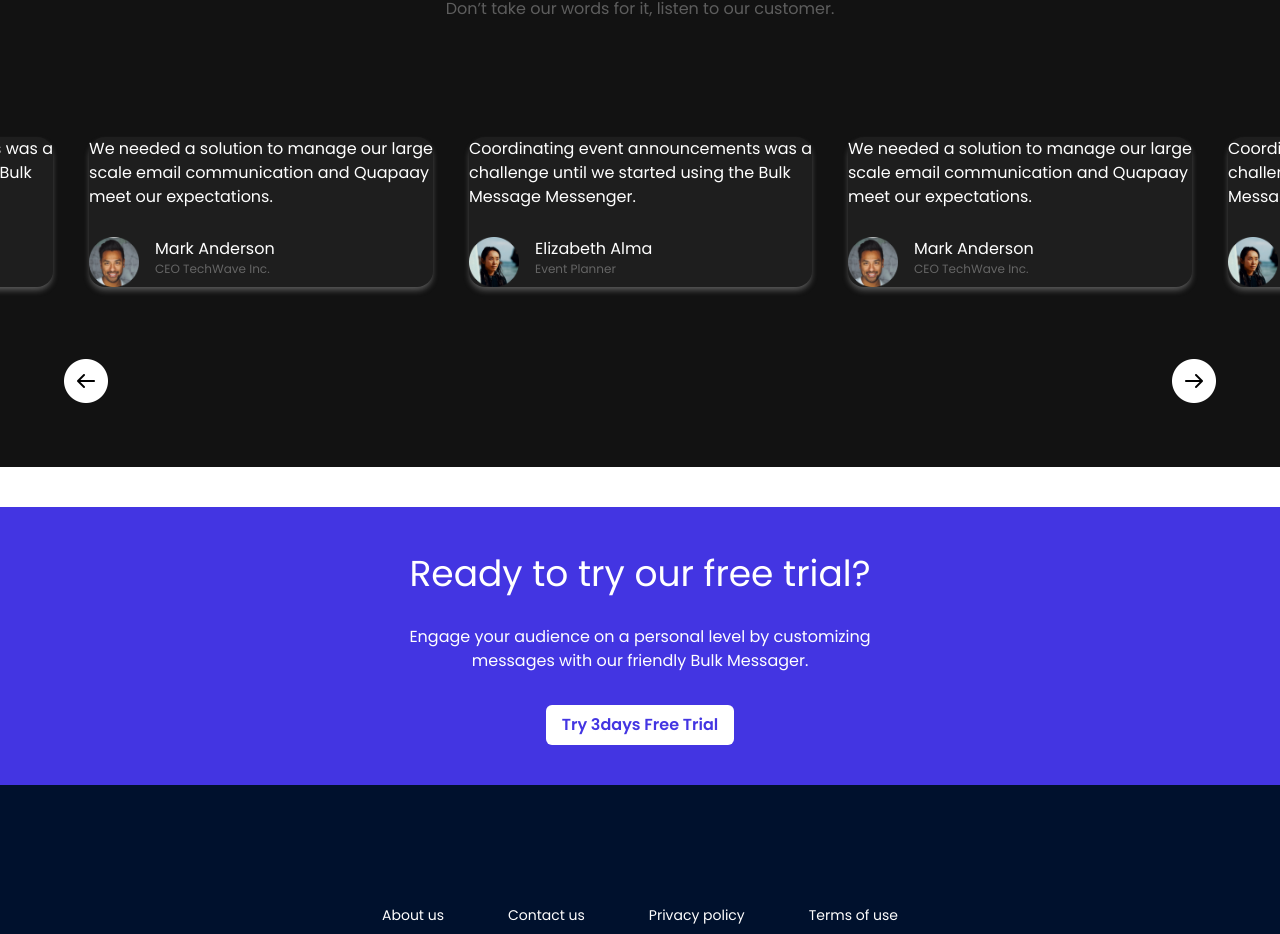
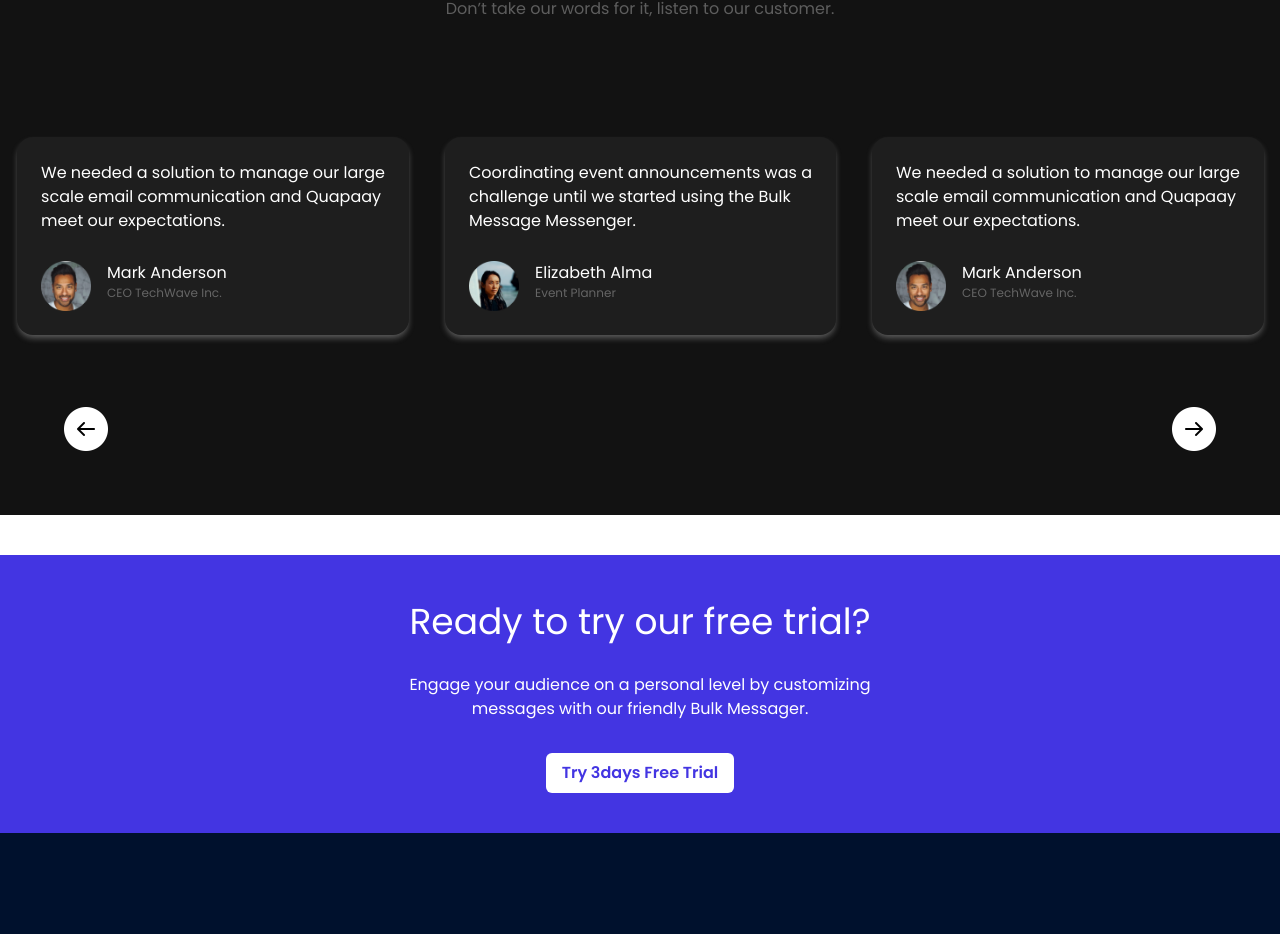
Before and after one commit to StephenAdeosun/Bulk_Mail_Messenger, a React (Create React App) app: page / in a window 1280 px wide. Shown: the part 3776-4710 px from the top of the page. Built offline with nearby package versions, Linux system fonts and the light colour scheme.

Commit message:
edited changes

```diff
--- a/src/components/profileCardOne.jsx
+++ b/src/components/profileCardOne.jsx
@@ -3,7 +3,7 @@ import profile2 from "../images/Ellipse 4.png";
 
 function ProfileCardOne() {
   return (
-    <div className="profile-div md:p-6 md:px-0 md:py-0 px-4 py-6  rounded-2xl inline-block ">
+    <div className="profile-div md:p-6 p-4  rounded-2xl inline-block ">
       <h3 className="profile-h3 text-left font-medium mb-7">
         Coordinating event announcements was a<br></br> challenge until we
         started using the Bulk<br></br> Message Messenger.
--- a/src/components/profileCardTwo.jsx
+++ b/src/components/profileCardTwo.jsx
@@ -3,7 +3,7 @@ import profile1 from "../images/Ellipse 4 (1).png";
 
 function ProfileCardTwo() {
   return (
-    <div className="profile-div md:p-6 px-4 py-6  md:px-0 md:py-0  rounded-2xl inline-block ">
+    <div className="profile-div md:p-6 p-4 rounded-2xl inline-block ">
       <h3 className="profile-h3 text-left font-medium mb-7">
         We needed a solution to manage our large<br></br> scale email
         communication and Quapaay<br></br> meet our expectations.
```
